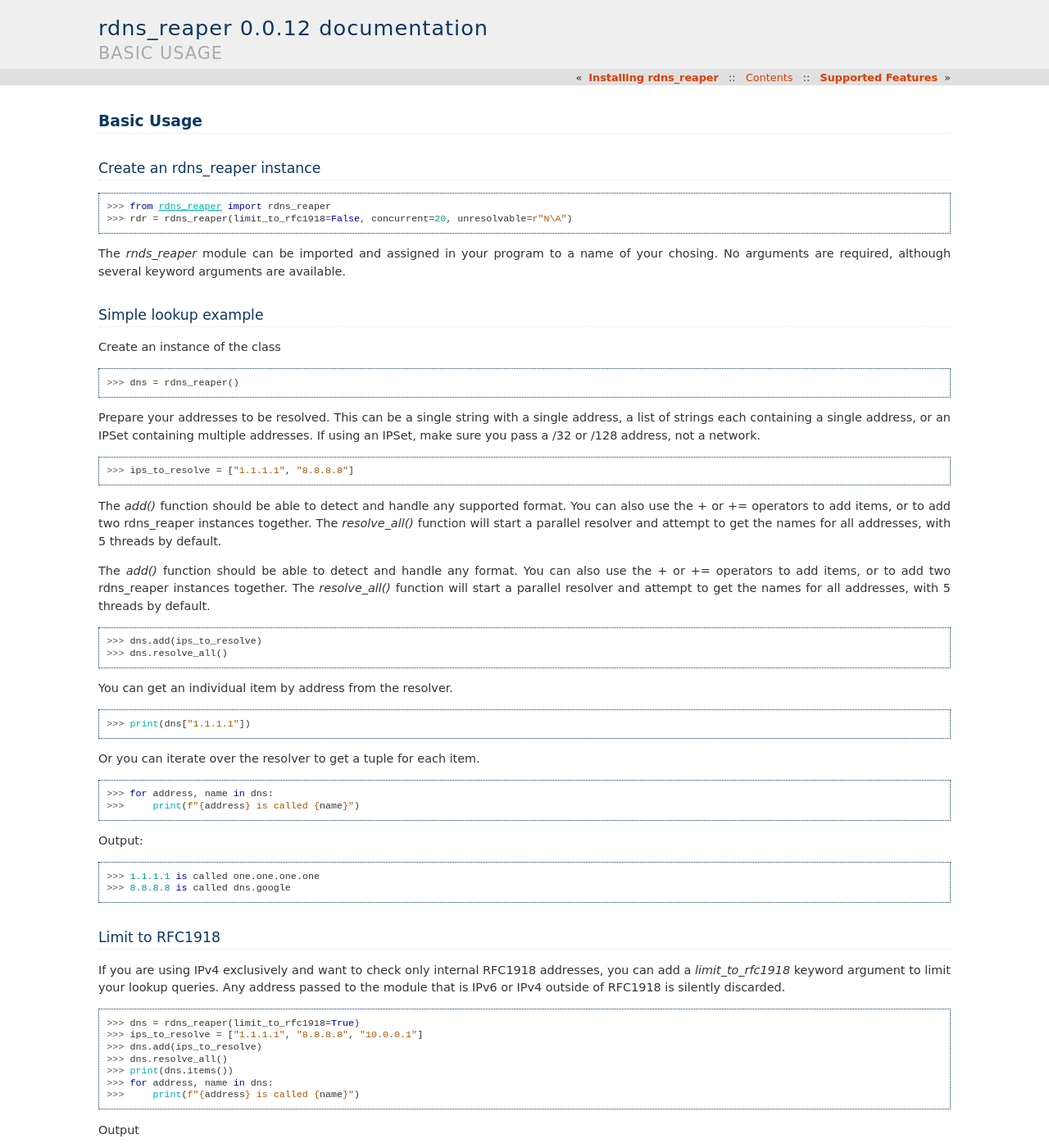
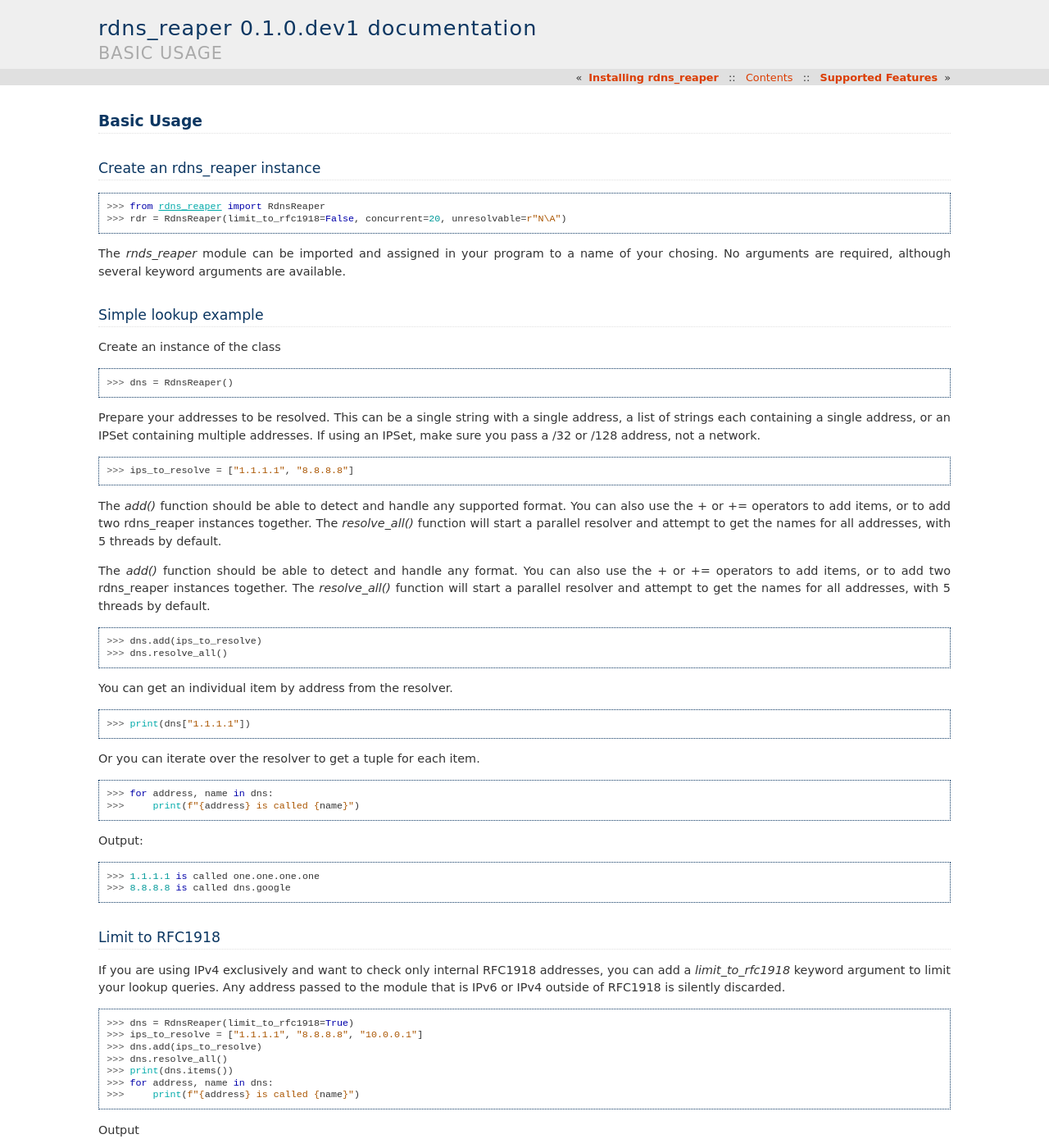
Before and after one commit to mullaneywt/rdns_reaper, a Sphinx documentation site: the page built from docs/basicusage.rst, in a window 1280 px wide and 1400 px high. Shown: the whole window at 82% size. Built offline with Sphinx 7.4.7, drawn with Linux system fonts in a browser that asks for light colours; some of the changed text lies outside the part shown.

Commit message:
Renamed module to RdnsReaper

```diff
--- a/docs/basicusage.rst
+++ b/docs/basicusage.rst
@@ -6,8 +6,8 @@ Basic Usage
 Create an rdns_reaper instance
 ------------------------------
 
->>> from rdns_reaper import rdns_reaper
->>> rdr = rdns_reaper(limit_to_rfc1918=False, concurrent=20, unresolvable=r"N\A")
+>>> from rdns_reaper import RdnsReaper
+>>> rdr = RdnsReaper(limit_to_rfc1918=False, concurrent=20, unresolvable=r"N\A")
 
 The `rnds_reaper` module can be imported and assigned in your program to a name of your chosing.  No arguments are required, although several keyword arguments are available.
 
@@ -17,7 +17,7 @@ Simple lookup example
 
 Create an instance of the class
 
->>> dns = rdns_reaper()
+>>> dns = RdnsReaper()
 
 Prepare your addresses to be resolved.  This can be a single string with a single address, a list of strings each containing a single address, or an IPSet containing multiple addresses.  If using an IPSet, make sure you pass a /32 or /128 address, not a network.
 
@@ -50,7 +50,7 @@ Limit to RFC1918
 
 If you are using IPv4 exclusively and want to check only internal RFC1918 addresses, you can add a `limit_to_rfc1918` keyword argument to limit your lookup queries.  Any address passed to the module that is IPv6 or IPv4 outside of RFC1918 is silently discarded.
 
->>> dns = rdns_reaper(limit_to_rfc1918=True)
+>>> dns = RdnsReaper(limit_to_rfc1918=True)
 >>> ips_to_resolve = ["1.1.1.1", "8.8.8.8", "10.0.0.1"]
 >>> dns.add(ips_to_resolve)
 >>> dns.resolve_all()
@@ -71,7 +71,7 @@ Reserved networks in the IPv4 and IPv6 address space are automatically skipped b
 
 If you want to search in this area, pass the `allow_reserved_networks` keyword argument
 
->>> dns = rdns_reaper(allow_reserved_networks=True)
+>>> dns = RdnsReaper(allow_reserved_networks=True)
 >>> dns.add("225.0.0.1")
 >>> dns.resolve_all()
 >>> dns["225.0.0.1"]
@@ -89,12 +89,12 @@ You can define a custom filter as an allowlist or a blocklist.  The filter can m
 Example allowing searching of only the 10/8 and 172.16/12 RFC1918 spaces.
 
 >>> filter_data = ["10.0.0.0/8", "172.16.0.0/12"]
->>> dns = rdns_reaper(filter=filterdata, filtermode="allow")
+>>> dns = RdnsReaper(filter=filterdata, filtermode="allow")
 
 Example preventing searching the RFC1918 space
 
 >>> filter_data = ["10.0.0.0/8", "172.16.0.0/12", "192.168.0.0/16"]
->>> dns = rdns_reaper(filter=filterdata, filtermode="block")
+>>> dns = RdnsReaper(filter=filterdata, filtermode="block")
 
 If `filtermode` is not specified then the default is a blocklist.
 
@@ -109,7 +109,7 @@ If a cache file doesn't exit, the resolver starts with an empty dictionary and w
 
 Build an initial cache, resolve entries, and store
 
->>> dns1 = rdns_reaper(filename="cache.yaml", filemode="w")
+>>> dns1 = RdnsReaper(filename="cache.yaml", filemode="w")
 >>> ips_to_resolve = ["1.1.1.1", "8.8.8.8"]
 >>> dns1.add(ips_to_resolve)
 >>> dns1.resolve_all()
@@ -117,7 +117,7 @@ Build an initial cache, resolve entries, and store
 
 Create a new instance and read in the cache
 
->>> dns2 = rdns_reaper(filename="cache.yaml", filemode="r")
+>>> dns2 = RdnsReaper(filename="cache.yaml", filemode="r")
 >>> print(dns2.items())
 
 Output
--- a/docs/conf.py
+++ b/docs/conf.py
@@ -24,7 +24,7 @@ copyright = "2022, Will Mullaney"
 author = "Will Mullaney"
 
 # The full version, including alpha/beta/rc tags
-release = "0.0.12"
+release = "0.1.0.dev1"
 
 
 # -- General configuration ---------------------------------------------------
--- a/pyproject.toml
+++ b/pyproject.toml
@@ -1,6 +1,6 @@
 [project]
 name="rdns_reaper"
-version="0.0.14.dev1"
+version="0.1.0.dev1"
 authors=[
   {name ="Will Mullaney",email="rdns-reaper@mullaneywt.anonaddy.com"}
 ]
--- a/rdns_reaper/__init__.py
+++ b/rdns_reaper/__init__.py
@@ -1,3 +1,3 @@
 from .rdns_reaper import RdnsReaper
 
-__version__ = "0.0.12"
+__version__ = "0.1.0.dev1"
```
Also changed, not shown: README.md (+19 -2 lines), docs/index.rst (+12 -0 lines), 1 other file.
